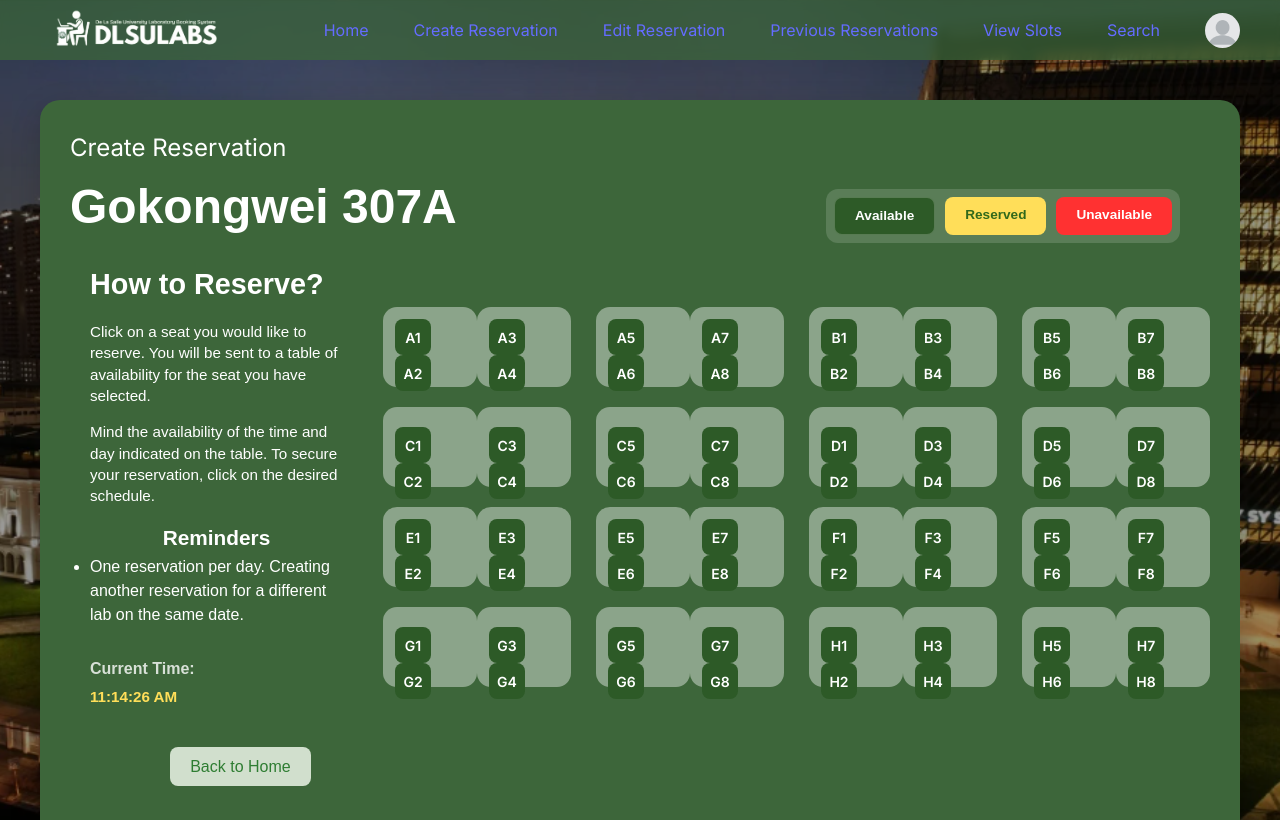
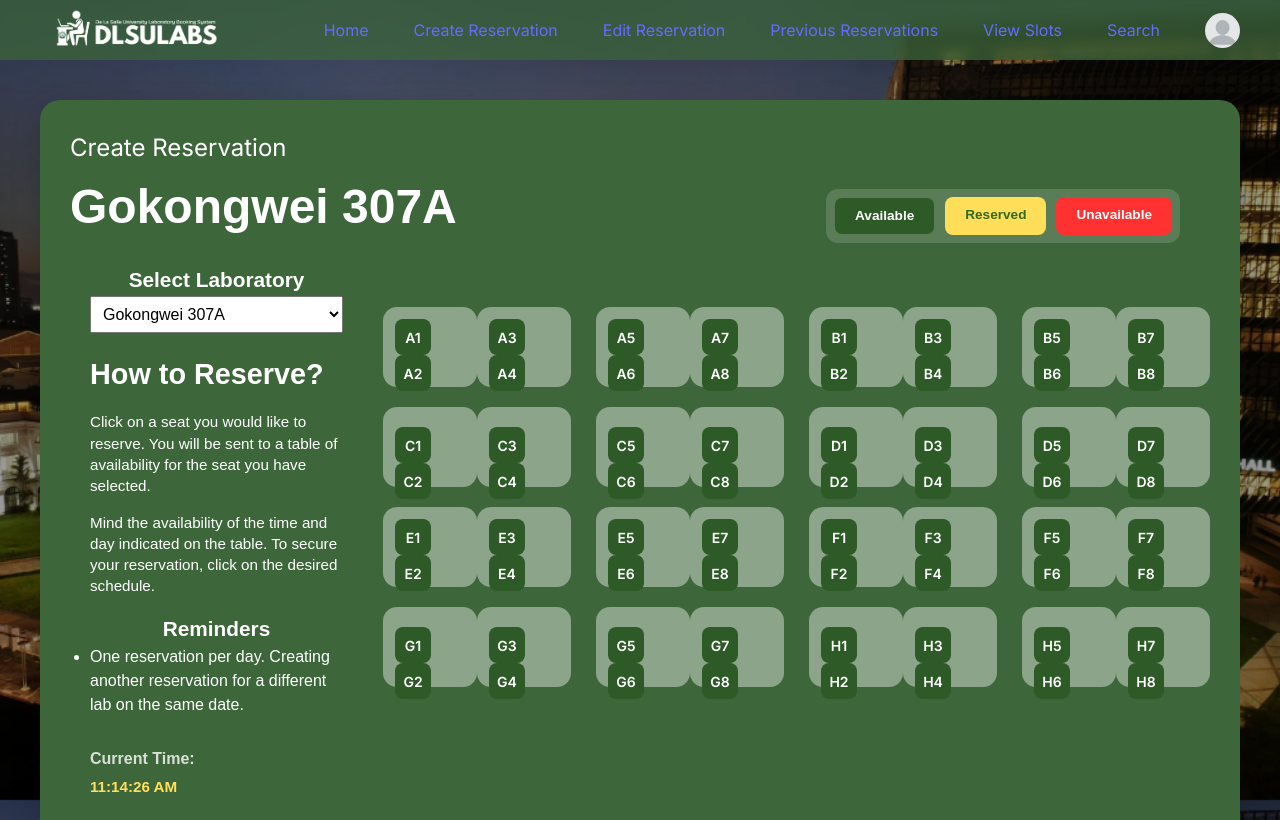
Before and after one commit to janaquino8/ccapdev-lab-reservation, a React (Vite) app in the folder client/: page /create in a window 1280 px wide. Shown: the top 820 px of the page. Built offline with nearby package versions, Linux system fonts and the light colour scheme.

Commit message:
feat: added lab dropdown to create reservation page

```diff
--- a/client/src/pages/Student/CreateReservationPage/CreateReservationPage.tsx
+++ b/client/src/pages/Student/CreateReservationPage/CreateReservationPage.tsx
@@ -17,7 +17,7 @@ const CreateReservation: React.FC = () => {
       setCurrentTime(new Date().toLocaleTimeString());
     }, 1000);
 
-    return () => clearInterval(timer); // Cleanup on unmount
+    return () => clearInterval(timer);
   }, []);
 
   const handleViewSlots = async () => {
@@ -63,9 +63,23 @@ const CreateReservation: React.FC = () => {
     <>
       <div className="pageContainer">
         <div className="boardSection">
-          <Board title="Create Reservation" room="Gokongwei 307A">
+          <Board title="Create Reservation" room={selectedLab}>
             <div className="boardInternalLayout">
               <section className="instructionSectionInside">
+
+                <div className="labSelectionBox" style={{ marginBottom: '20px' }}>
+                  <h3 style={{ marginTop: 0 }}>Select Laboratory</h3>
+                  <select
+                    value={selectedLab}
+                    onChange={(e) => setSelectedLab(e.target.value)}
+                    style={{ padding: '8px', width: '100%', fontSize: '16px', color: 'black' }}
+                  >
+                    <option value="Gokongwei 307A">Gokongwei 307A</option>
+                    <option value="Gokongwei 307B">Gokongwei 307B</option>
+                    <option value="Gokongwei 404A">Gokongwei 404A</option>
+                  </select>
+                </div>
+
                 <div className="howToBox">
                   <h2>How to Reserve?</h2>
                   <p>
@@ -92,8 +106,6 @@ const CreateReservation: React.FC = () => {
 
                 <button className="otherLabsBtn"><a href="/home" style={{ textDecoration: 'none', color: 'inherit' }}>Back to Home</a></button>
               </section>
-
-
 
               <div className="deskGridArea"> <br />
                 <div className={styles.deskRow}>
```
